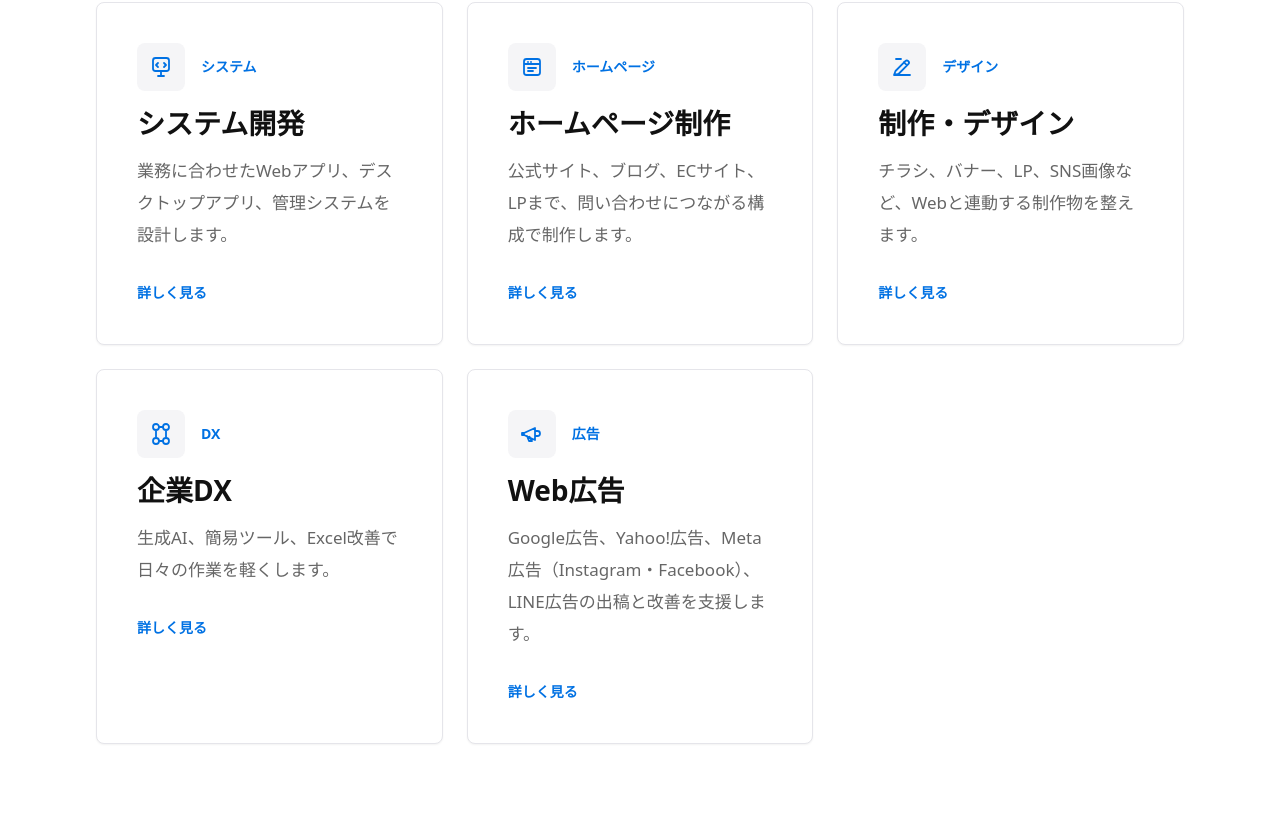
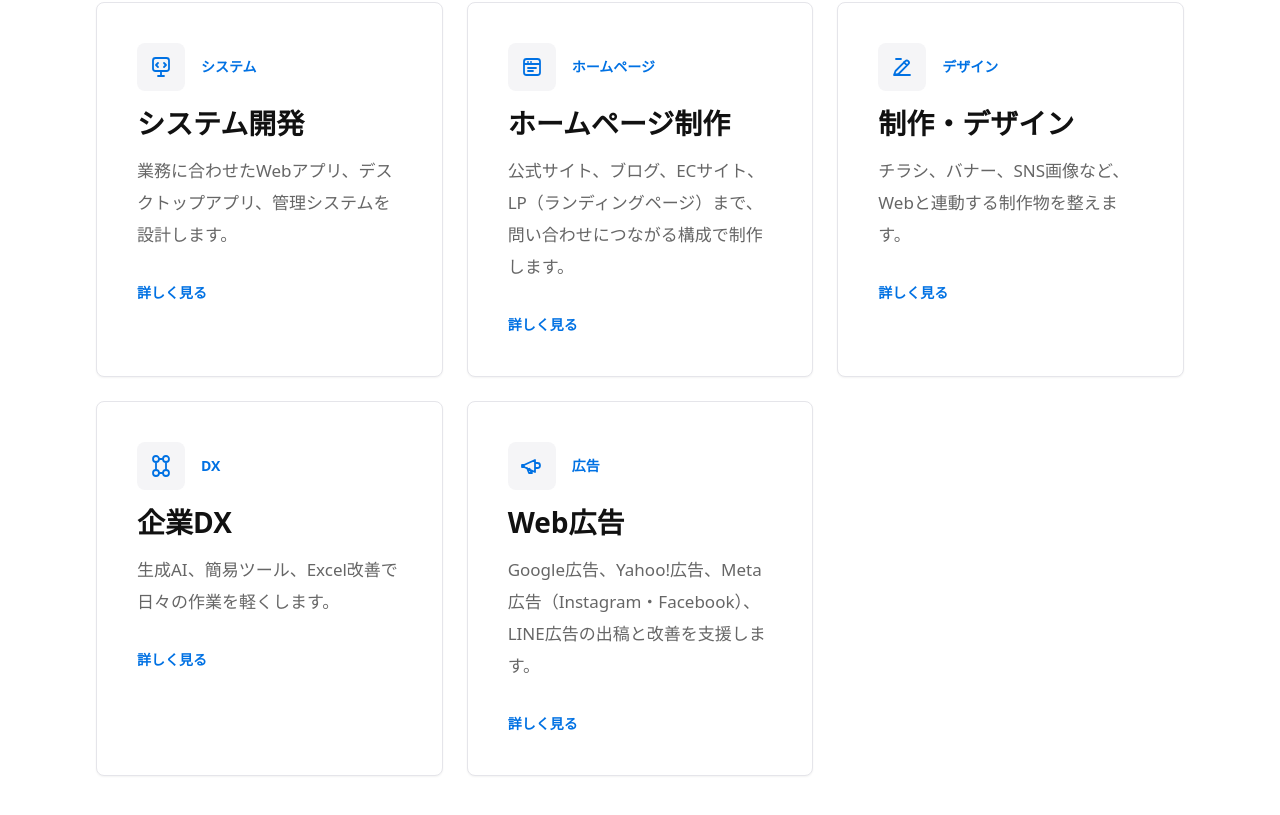
Before and after one commit to iwamitsuco/officialSite, a Next.js app: page / in a window 1280 px wide. Shown: the part 1583-2398 px from the top of the page. Built offline with nearby package versions, Linux system fonts and the light colour scheme.

Commit message:
Move LP from design to website service

```diff
--- a/app/services/design/page.tsx
+++ b/app/services/design/page.tsx
@@ -6,7 +6,7 @@ const service = getServiceBySlug("design");
 
 export const metadata = createMetadata({
   title: "制作・デザイン",
-  description: "チラシ、バナー、LP、SNS画像など、Webと連動する制作物を整えます。",
+  description: "チラシ、バナー、SNS画像など、Webと連動する制作物を整えます。",
   path: "/services/design"
 });
 
--- a/data/services.ts
+++ b/data/services.ts
@@ -22,9 +22,9 @@ export const services: Service[] = [
     slug: "website",
     title: "ホームページ制作",
     shortTitle: "ホームページ",
-    description: "公式サイト、ブログ、ECサイト、LPまで、問い合わせにつながる構成で制作します。",
+    description: "公式サイト、ブログ、ECサイト、LP（ランディングページ）まで、問い合わせにつながる構成で制作します。",
     hero: "伝わるホームページで、問い合わせの入口を整えます。",
-    features: ["ブログ", "オフィシャルサイト", "ECサイト", "ランディングページ", "リニューアル"],
+    features: ["ブログ", "オフィシャルサイト", "ECサイト", "LP（ランディングページ）", "リニューアル"],
     problems: ["サイトが古い", "スマホで見づらい", "問い合わせが増えない", "何を載せればよいか分からない"],
     solutions: ["CV導線を整理", "スマホ優先の設計", "SEOを意識したページ構成", "更新しやすい情報設計"],
     flow: sharedFlow,
@@ -37,9 +37,9 @@ export const services: Service[] = [
     slug: "design",
     title: "制作・デザイン",
     shortTitle: "デザイン",
-    description: "チラシ、バナー、LP、SNS画像など、Webと連動する制作物を整えます。",
+    description: "チラシ、バナー、SNS画像など、Webと連動する制作物を整えます。",
     hero: "伝えたいことを、見やすく印象に残る形へ。",
-    features: ["チラシ", "バナー", "LP", "SNS画像", "広告クリエイティブ"],
+    features: ["チラシ", "バナー", "SNS画像", "広告クリエイティブ"],
     problems: ["デザインに統一感がない", "広告画像を作れない", "開業準備で必要な制作物が多い"],
     solutions: ["ブランド感の統一", "広告に使いやすい素材設計", "Webと紙をまとめて準備"],
     flow: sharedFlow,
```
